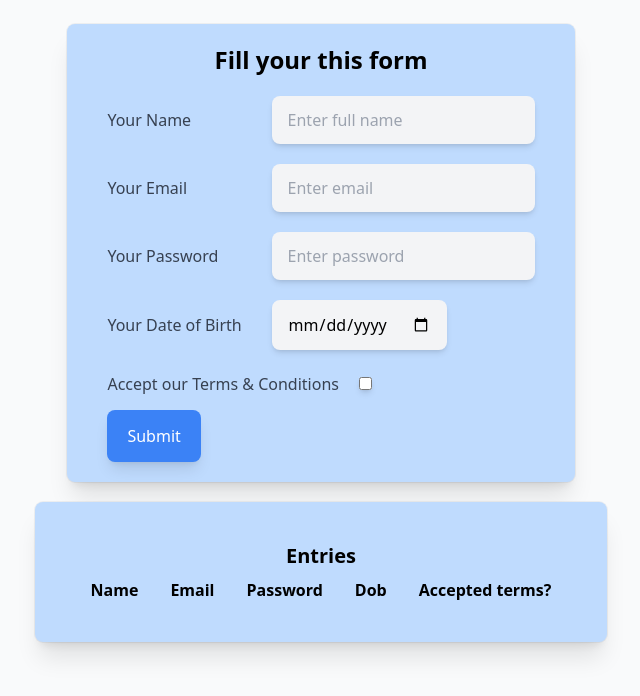
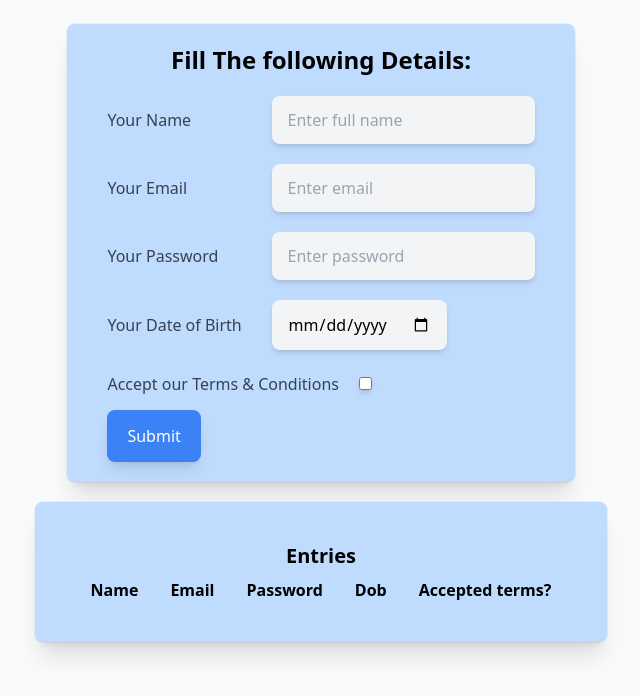
Before and after one commit to Ruhorimberedieudonne2020/minor-degre.github.io, a plain HTML site: page index.html in a window 1280 px wide. Shown: the whole page, without its empty margins (319-959 px from the left). Drawn offline with nearby package versions, Linux system fonts and the light colour scheme.

Commit message:
Update index.html

```diff
--- a/index.html
+++ b/index.html
@@ -17,7 +17,7 @@
         <div class="relative bg-blue-200 px-6 pb-5 shadow-xl ring-1 ring-gray-900/5 sm:mx-auto sm:max-w-lg sm:rounded-lg sm:px-10">
             <div class="mx-auto max-w-md">
                 <h2 class="text-2xl  text-center font-bold my-5">
-                    Fill your this form
+                    Fill The following Details:
                 </h2>
                 <div class="divide-y  divide-gray-300/50">
                     <div class="space-y-6 text-base leading-7 text-ray-600">
```
